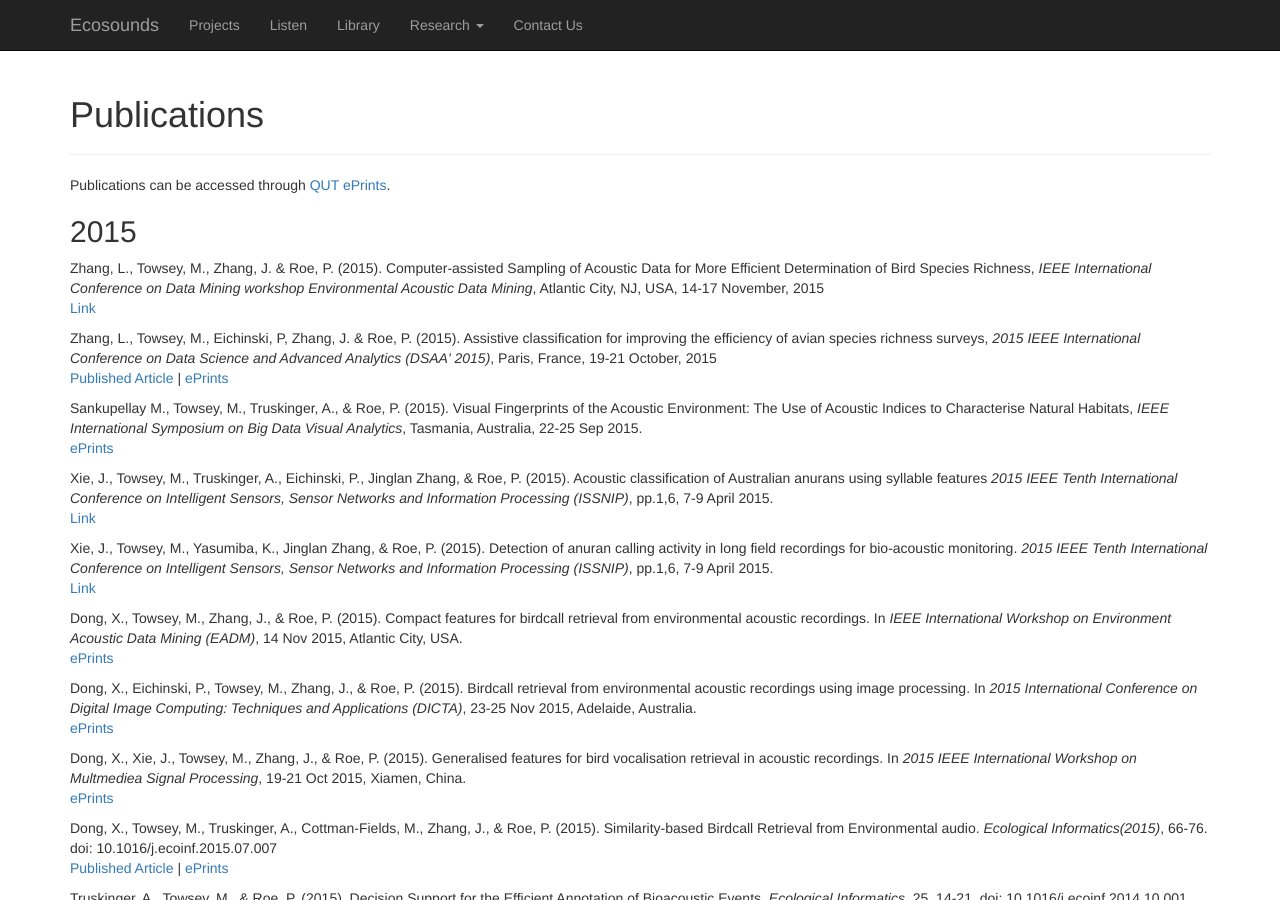
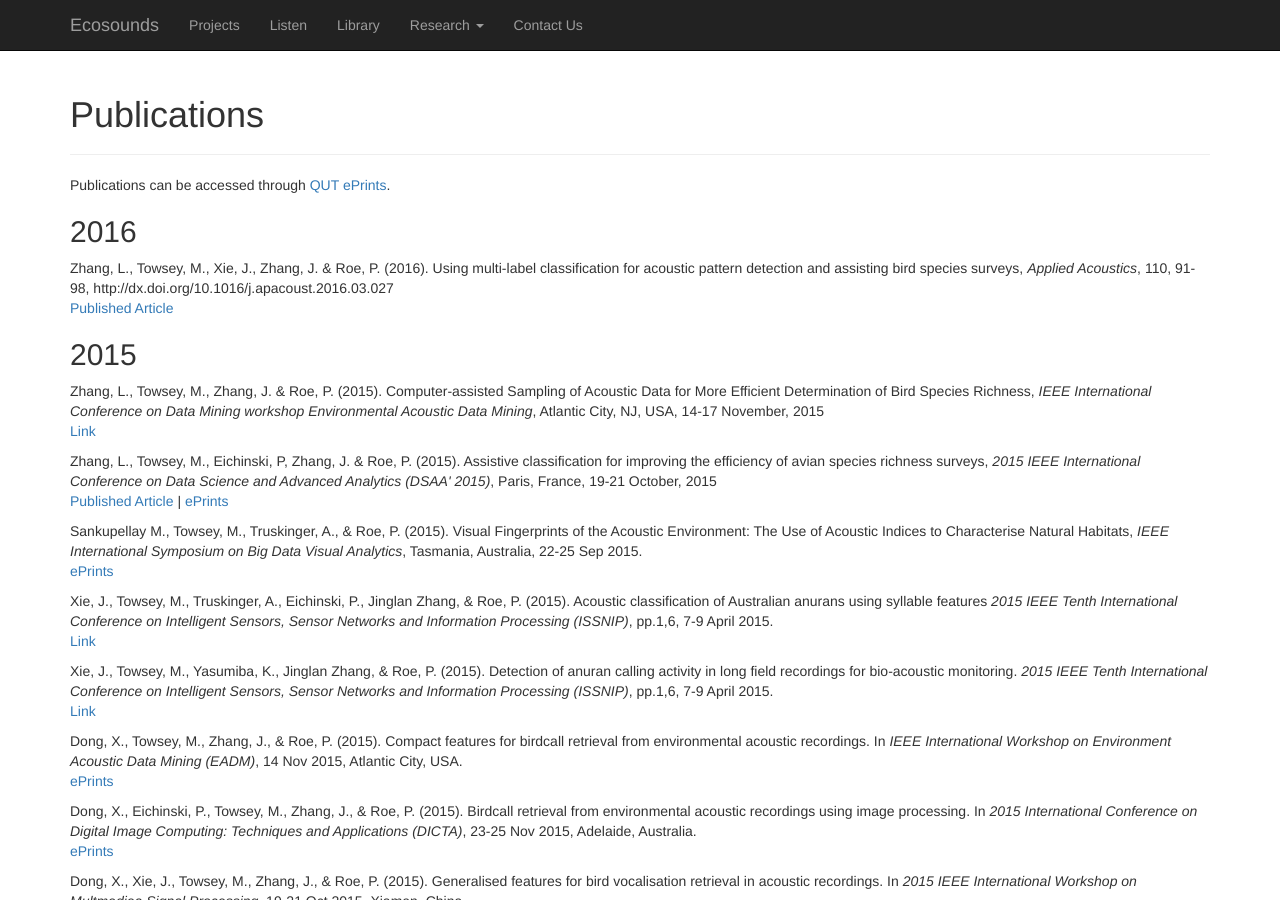
Before and after one commit to QutEcoacoustics/research-blog, a Jekyll site: the page built from publications/publications.html, in a window 1280 px wide and 900 px high. Built offline with Jekyll 4.4.1, drawn with Linux system fonts in a browser that asks for light colours; nearby versions of some CDN libraries.

Commit message:
update liang's paper in Applied Acoustics
Please have a check. Anthony.

Thanks.

```diff
--- a/publications/publications.html
+++ b/publications/publications.html
@@ -9,6 +9,15 @@ title: Ecosounds | Publications
 <div id="publications">
 
     <p>Publications can be accessed through <a href="http://eprints.qut.edu.au/">QUT ePrints</a>.</p>
+    <h2>2016</h2>
+          <p>
+	  	Zhang, L., Towsey, M., Xie, J., Zhang, J. & Roe, P. (2016).
+	  	Using multi-label classification for acoustic pattern detection and assisting bird species surveys,
+	  	<i>Applied Acoustics</i>, 110, 91-98, http://dx.doi.org/10.1016/j.apacoust.2016.03.027
+	  	<br />
+	  	<a href="http://doi:10.1016/j.apacoust.2016.03.027">Published Article</a>
+	  </p>
+
 
     <h2>2015</h2>
     	  <p>
```
